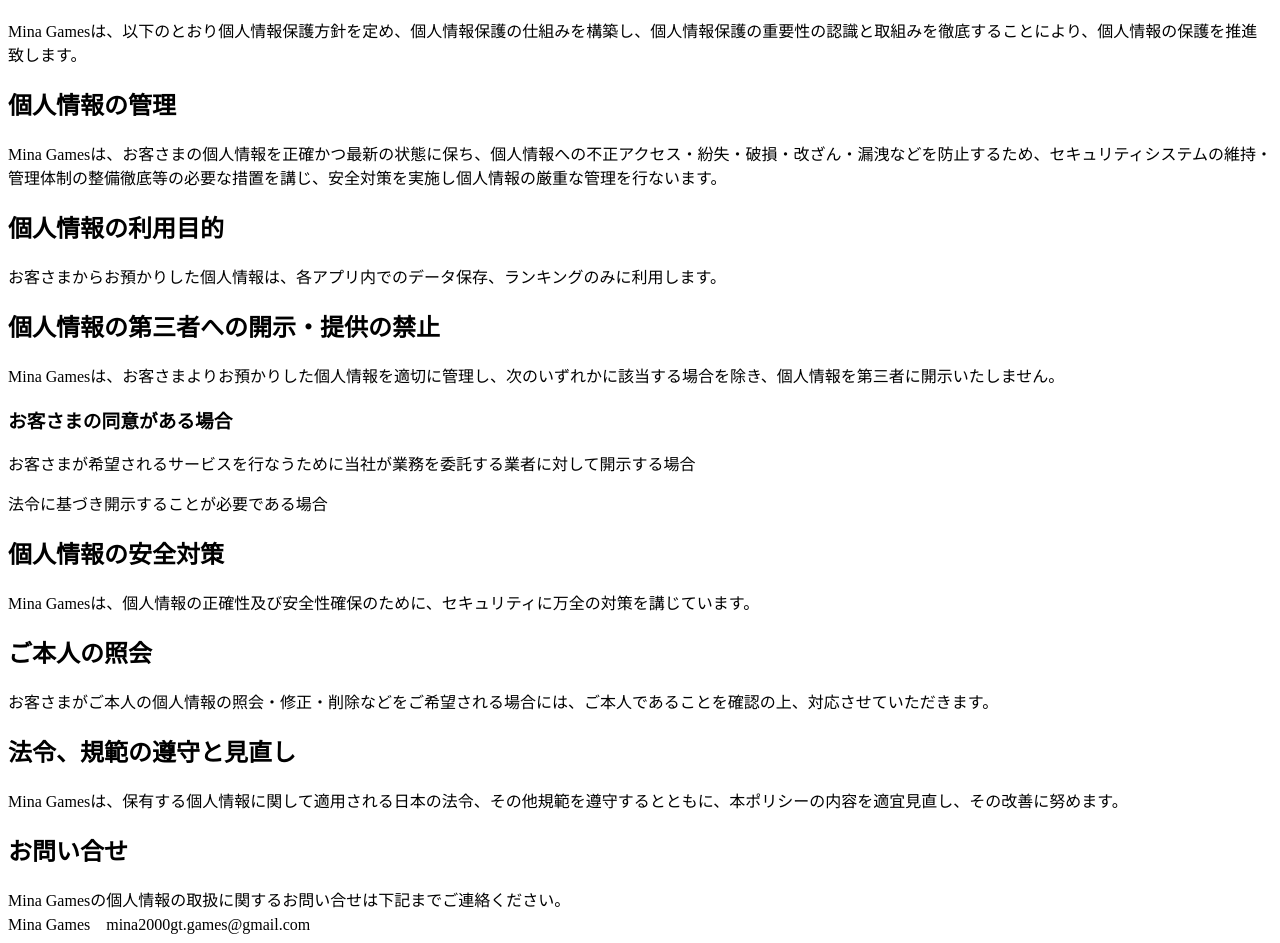
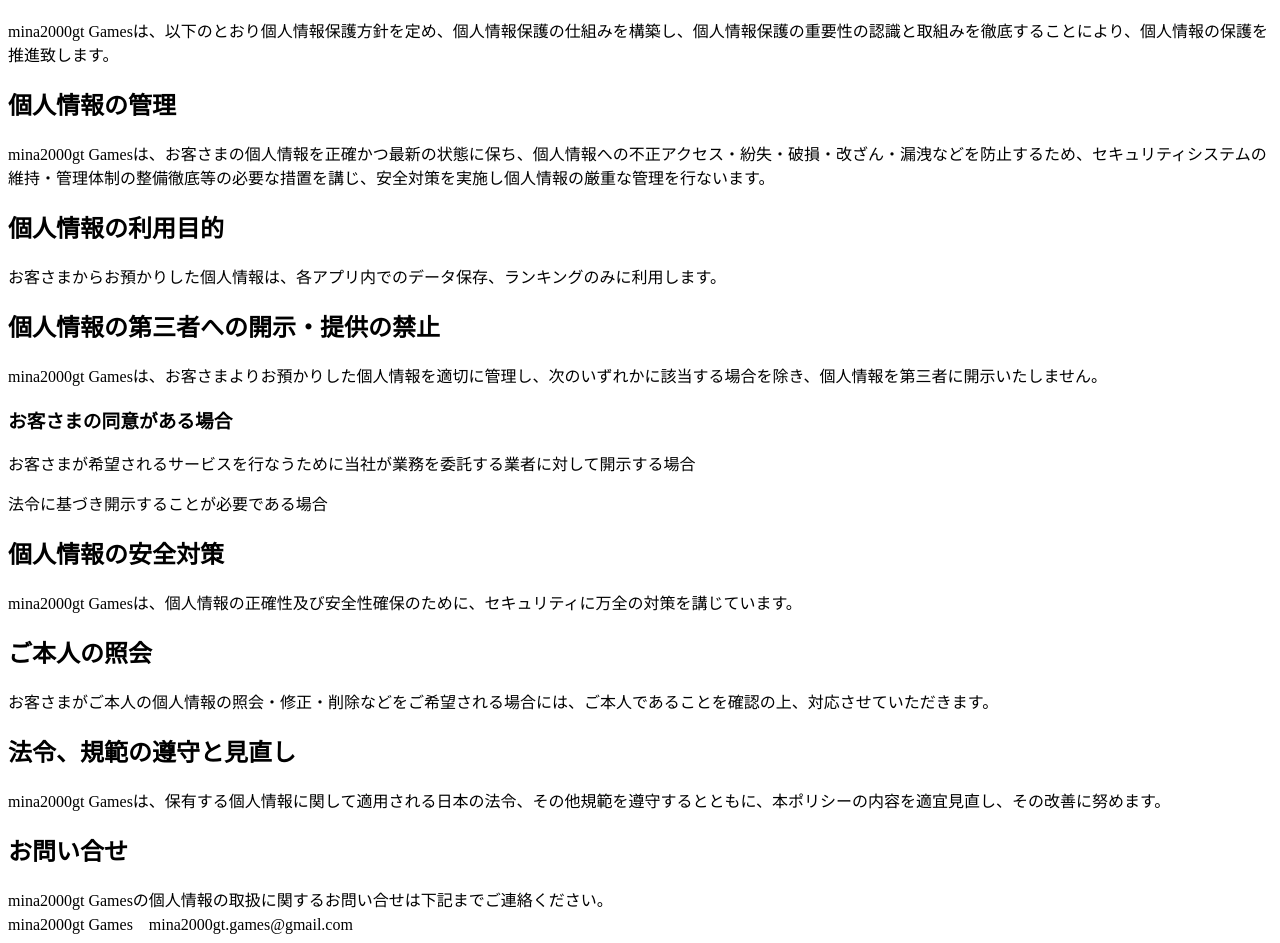
Before and after one commit to mina2000gt/mina2000gt.github.io, a plain HTML site: page index.html in a window 1280 px wide. Shown: the part 57-1000 px from the top of the page. Drawn offline with Linux system fonts and the light colour scheme.

Commit message:
Update index.html

```diff
--- a/index.html
+++ b/index.html
@@ -1,9 +1,9 @@
 <h1>プライバシーポリシー</h1>
 
-Mina Gamesは、以下のとおり個人情報保護方針を定め、個人情報保護の仕組みを構築し、個人情報保護の重要性の認識と取組みを徹底することにより、個人情報の保護を推進致します。
+mina2000gt Gamesは、以下のとおり個人情報保護方針を定め、個人情報保護の仕組みを構築し、個人情報保護の重要性の認識と取組みを徹底することにより、個人情報の保護を推進致します。
 
 <h2>個人情報の管理</h2>
-<p>Mina Gamesは、お客さまの個人情報を正確かつ最新の状態に保ち、個人情報への不正アクセス・紛失・破損・改ざん・漏洩などを防止するため、セキュリティシステムの維持・管理体制の整備徹底等の必要な措置を講じ、安全対策を実施し個人情報の厳重な管理を行ないます。</p>
+<p>mina2000gt Gamesは、お客さまの個人情報を正確かつ最新の状態に保ち、個人情報への不正アクセス・紛失・破損・改ざん・漏洩などを防止するため、セキュリティシステムの維持・管理体制の整備徹底等の必要な措置を講じ、安全対策を実施し個人情報の厳重な管理を行ないます。</p>
 
 
 <h2>個人情報の利用目的</h2>
@@ -11,7 +11,7 @@ Mina Gamesは、以下のとおり個人情報保護方針を定め、個人情
 
 
 <h2>個人情報の第三者への開示・提供の禁止</h2>
-<p>Mina Gamesは、お客さまよりお預かりした個人情報を適切に管理し、次のいずれかに該当する場合を除き、個人情報を第三者に開示いたしません。</p>
+<p>mina2000gt Gamesは、お客さまよりお預かりした個人情報を適切に管理し、次のいずれかに該当する場合を除き、個人情報を第三者に開示いたしません。</p>
 
 <h3>お客さまの同意がある場合</h3>
 <p>お客さまが希望されるサービスを行なうために当社が業務を委託する業者に対して開示する場合</p>
@@ -19,7 +19,7 @@ Mina Gamesは、以下のとおり個人情報保護方針を定め、個人情
 
 
 <h2>個人情報の安全対策</h2>
-<p>Mina Gamesは、個人情報の正確性及び安全性確保のために、セキュリティに万全の対策を講じています。</p>
+<p>mina2000gt Gamesは、個人情報の正確性及び安全性確保のために、セキュリティに万全の対策を講じています。</p>
 
 
 <h2>ご本人の照会</h2>
@@ -27,9 +27,9 @@ Mina Gamesは、以下のとおり個人情報保護方針を定め、個人情
 
 
 <h2>法令、規範の遵守と見直し</h2>
-<p>Mina Gamesは、保有する個人情報に関して適用される日本の法令、その他規範を遵守するとともに、本ポリシーの内容を適宜見直し、その改善に努めます。</p>
+<p>mina2000gt Gamesは、保有する個人情報に関して適用される日本の法令、その他規範を遵守するとともに、本ポリシーの内容を適宜見直し、その改善に努めます。</p>
 
 
 <h2>お問い合せ</h2>
-Mina Gamesの個人情報の取扱に関するお問い合せは下記までご連絡ください。</br>
-Mina Games　mina2000gt.games@gmail.com
+mina2000gt Gamesの個人情報の取扱に関するお問い合せは下記までご連絡ください。</br>
+mina2000gt Games　mina2000gt.games@gmail.com
```
